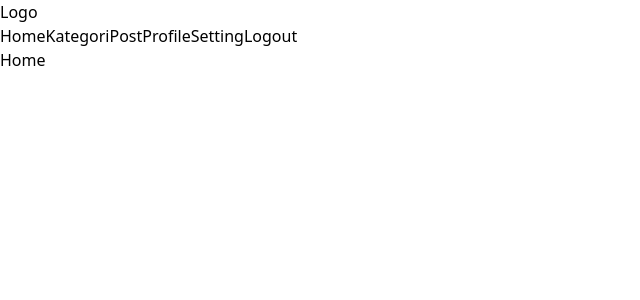
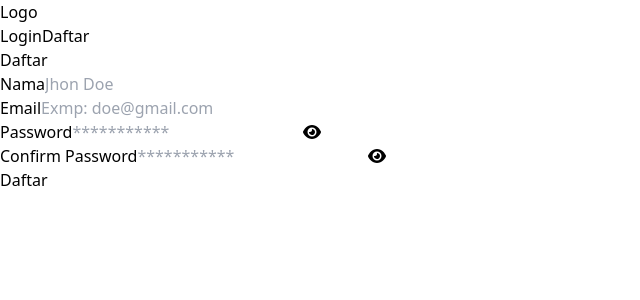
Before and after one commit to Anjaszz/Inspira-Blog, a React (Vite) app: page /signup in a window 1280 px wide. Before the commit this address led to /. Shown: the top 300 px of the page, without its empty margins (0-640 px from the left). Built offline with nearby package versions, Linux system fonts and the light colour scheme.

Commit message:
completed signup page

```diff
--- a/src/App.jsx
+++ b/src/App.jsx
@@ -1,4 +1,5 @@
-
+import "react-toastify/dist/ReactToastify.css"
+import { ToastContainer } from "react-toastify"
 import { Routes,Route } from 'react-router-dom'
 import { PublicLayout } from './components/layout/PublicLayout'
 import { PrivateLayout } from './components/layout/PrivateLayout'
@@ -14,7 +15,9 @@ function App() {
 
 
   return (
+    <>
      <Routes>
+
 <Route element={<PrivateLayout/>}>
 <Route path='/' element={<Home/>} />
 <Route path='category' element={<CatList/>} />
@@ -24,11 +27,15 @@ function App() {
 </Route>
 
 <Route element={<PublicLayout/>}>
+
 <Route path='login' element={<Login/>} />
 <Route path='signup' element={<Signup/>} />
+</Route>
 
-    </Route>
 </Routes>
+<ToastContainer/>
+    </>
+
   )
 }
 
--- a/src/components/layout/PrivateLayout.jsx
+++ b/src/components/layout/PrivateLayout.jsx
@@ -2,7 +2,7 @@
 import { Navigate,Outlet } from "react-router-dom"
 import { PrivateNavbar } from "../PrivateNavbar"
 export const PrivateLayout = () => {
-    const auth = true;
+    const auth = false ;
 
     if(!auth){
         return <Navigate to="/login" />
--- a/src/components/layout/PublicLayout.jsx
+++ b/src/components/layout/PublicLayout.jsx
@@ -2,7 +2,7 @@
 import { Navigate,Outlet } from "react-router-dom"
 import { PublicNavbar } from "../PublicNavbar"
 export const PublicLayout = () => {
-    const auth = true;
+    const auth = false;
 
     if(auth){
         return <Navigate to="/" />
--- a/src/pages/Signup.jsx
+++ b/src/pages/Signup.jsx
@@ -1,82 +1,134 @@
-import { useState } from "react"
+import { useState } from "react";
+import { toast } from "react-toastify";
+import axios from "../utils/AxiosInstances";
+import { formValidator } from "../validator/SignUpValidator";
+import { useNavigate } from "react-router-dom";
+import { FontAwesomeIcon } from "@fortawesome/react-fontawesome";
+import { faEye, faEyeSlash } from "@fortawesome/free-solid-svg-icons";
 
-const initialFormdata ={name: "",email:"",password:"",confirmPassword:""}
-const initialFormError ={name: "",email:"",password:"",confirmPassword:""}
+const initialFormData = { name: "", email: "", password: "", confirmPassword: "" };
+const initialFormError = { name: "", email: "", password: "", confirmPassword: "" };
 
 export const Signup = () => {
-    const [formdata,setFormdata] = useState(initialFormdata);
-    const [formErorr,setFormError] = useState(initialFormError)
+  const [formData, setFormData] = useState(initialFormData);
+  const [formError, setFormError] = useState(initialFormError);
+  const [loading, setLoading] = useState(false);
+  const navigate = useNavigate()
+  const [showPassword, setShowPassword] = useState(false);
+  const [showConfirmPassword, setShowConfirmPassword] = useState(false);
 
-    const handleChange = (e) =>{
-        setFormdata((prev) =>({...prev,[e.target.name]:e.target.value}))
+  const handleChange = (e) => {
+    setFormData((prev) => ({ ...prev, [e.target.name]: e.target.value }));
+  };
+
+  const handleSubmit = async (e) => {
+    e.preventDefault();
+    const { errors, isValid } = formValidator(formData);
+
+    setFormError(errors);
+
+    if (isValid) {
+      setLoading(true);
+      try {
+        const response = await axios.post("/auth/signup", formData);
+        const data = response.data;
+        toast.success(data.message, {
+          position: toast.TOP_RIGHT,
+          autoClose: true,
+        });
+        setFormData(initialFormData);
+        navigate("/login")
+      } catch (error) {
+        const response = error.response;
+        const data = response.data;
+        toast.error(data.message, {
+          position: toast.TOP_RIGHT,
+          autoClose: true,
+        });
+        if (error.response && error.response.data) {
+          setFormError(error.response.data.errors || initialFormError);
+        } else {
+          console.error("An error occurred:", error);
         }
-
-    const handleSubmit =(e) =>{
-        e.preventDefault();
-        console.log(formdata)
+      } finally {
+        setLoading(false);
       }
+    }
+  };
 
   return (
     <div className="min-h-screen flex items-center justify-center bg-gray-100">
       <form className="bg-white p-8 rounded-lg shadow-lg w-full max-w-md" onSubmit={handleSubmit}>
-      <h2 className="text-2xl font-semibold text-gray-800 mb-6 text-center">Signup Form</h2>
+        <h2 className="text-3xl font-bold text-gray-800 mb-6 text-center">Daftar</h2>
 
         <div className="mb-4">
-        <label className="block text-gray-700 font-medium mb-2">Name</label>
+          <label className="block text-gray-700 font-medium mb-1">Nama</label>
+          {formError.name && <p className="text-red-500 text-xs mb-1">{formError.name}</p>}
           <input
-          className="w-full p-3 border border-gray-300 rounded-lg focus:outline-none focus:border-indigo-500"
+            className={`w-full p-3 text-sm border ${formError.name ? "border-red-500" : "border-gray-300"} rounded-lg focus:outline-none focus:border-indigo-500`}
             type="text"
             name="name"
             placeholder="Jhon Doe"
             onChange={handleChange}
-          value={formdata.name}
+            value={formData.name}
           />
         </div>
 
         <div className="mb-4">
-        <label className="block text-gray-700 font-medium mb-2">Email</label>
+          <label className="block text-gray-700 font-medium mb-1">Email</label>
+          {formError.email && <p className="text-red-500 text-xs mb-1">{formError.email}</p>}
           <input
-          className="w-full p-3 border border-gray-300 rounded-lg focus:outline-none focus:border-indigo-500"
+            className={`w-full p-3 text-sm border ${formError.email ? "border-red-500" : "border-gray-300"} rounded-lg focus:outline-none focus:border-indigo-500`}
             type="email"
             name="email"
-          placeholder="doe@gmail.com"
+            placeholder="Exmp: doe@gmail.com"
             onChange={handleChange}
-          value={formdata.email}
+            value={formData.email}
           />
         </div>
 
-      <div className="mb-4">
-        <label className="block text-gray-700 font-medium mb-2">Password</label>
+        <div className="mb-4 relative">
+          <label className="block text-gray-700 font-medium mb-1">Password</label>
+          {formError.password && <p className="text-red-500 text-xs mb-1">{formError.password}</p>}
           <input
-          className="w-full p-3 border border-gray-300 rounded-lg focus:outline-none focus:border-indigo-500"
-          type="password"
+            className={`w-full p-3 text-sm border ${formError.password ? "border-red-500" : "border-gray-300"} rounded-lg focus:outline-none focus:border-indigo-500 pl-10`}
+            type={showPassword ? "text" : "password"}
             name="password"
             placeholder="***********"
             onChange={handleChange}
-          value={formdata.password}
+            value={formData.password}
           />
+          <span
+            className="absolute inset-y-0 right-0 flex items-center pr-3 cursor-pointer mt-6"
+            onClick={() => setShowPassword(!showPassword)}
+          >
+            <FontAwesomeIcon icon={showPassword ? faEyeSlash : faEye} />
+          </span>
         </div>
 
-      <div className="mb-6">
-        <label className="block text-gray-700 font-medium mb-2">Confirm Password</label>
+        <div className="mb-6 relative">
+          <label className="block text-gray-700 font-medium mb-1">Confirm Password</label>
+          {formError.confirmPassword && <p className="text-red-500 text-xs mb-1">{formError.confirmPassword}</p>}
           <input
-          className="w-full p-3 border border-gray-300 rounded-lg focus:outline-none focus:border-indigo-500"
-          type="password"
+            className={`w-full p-3 text-sm border ${formError.confirmPassword ? "border-red-500" : "border-gray-300"} rounded-lg focus:outline-none focus:border-indigo-500 pl-10`}
+            type={showConfirmPassword ? "text" : "password"}
             name="confirmPassword"
             placeholder="***********"
             onChange={handleChange}
-          value={formdata.confirmPassword}
+            value={formData.confirmPassword}
           />
+          <span
+            className="absolute inset-y-0 right-0 flex items-center pr-3 cursor-pointer mt-6"
+            onClick={() => setShowConfirmPassword(!showConfirmPassword)}
+          >
+            <FontAwesomeIcon icon={showConfirmPassword ? faEyeSlash : faEye} />
+          </span>
         </div>
 
-      <button
-        type="submit"
-        className="w-full bg-indigo-500 text-white font-medium py-3 rounded-lg hover:bg-indigo-600 transition duration-300"
-      >
-        Signup
+        <button type="submit" className="w-full bg-indigo-500 text-white font-medium py-3 rounded-lg hover:bg-indigo-600 transition duration-300" disabled={loading}>
+          {loading ? "Mendaftar..." : "Daftar"}
         </button>
       </form>
     </div>
-
-  )
-}
+  );
+};
--- /dev/null
+++ b/src/utils/AxiosInstances.js
@@ -0,0 +1,5 @@
+import axios from "axios";
+
+const AxiosInstances = axios.create({baseURL : "http://localhost:8000/api/v1"})
+
+export default AxiosInstances;
--- /dev/null
+++ b/src/validator/SignUpValidator.jsx
@@ -0,0 +1,42 @@
+
+
+const initialFormError = { name: "", email: "", password: "", confirmPassword: "" };
+
+export const formValidator = (formData) => {
+  let errors = { ...initialFormError };
+  let isValid = true;
+
+  if (!formData.name.trim()) {
+    errors.name = "Nama harus di isi";
+    isValid = false;
+  }else if(formData.name.length < 3){
+    errors.name = "Nama kurang dari 3 karakter ";
+    isValid = false;
+  }
+
+  if (!formData.email.trim()) {
+    errors.email = "Email harus di isi";
+    isValid = false;
+  } else if (!/^[A-Z0-9._%+-]+@[A-Z0-9.-]+\.[A-Z]{2,}$/i.test(formData.email)) {
+    errors.email = "Invalid email address";
+    isValid = false;
+  }
+
+  if (!formData.password) {
+    errors.password = "Password harus di isi";
+    isValid = false;
+  } else if (formData.password.length < 6) {
+    errors.password = "Password harus lebih dari 6 karakter";
+    isValid = false;
+  }
+
+  if (!formData.confirmPassword) {
+    errors.confirmPassword = "Confirm Password harus di isi";
+    isValid = false;
+  } else if (formData.confirmPassword !== formData.password) {
+    errors.confirmPassword = "Passwords tidak sama";
+    isValid = false;
+  }
+
+  return { errors, isValid };
+};
```
Also changed, not shown: package.json (+7 -1 lines), 1 other file (tests, documents, lock files or other folders). Lines whose indentation alone changed are shown as unchanged.
